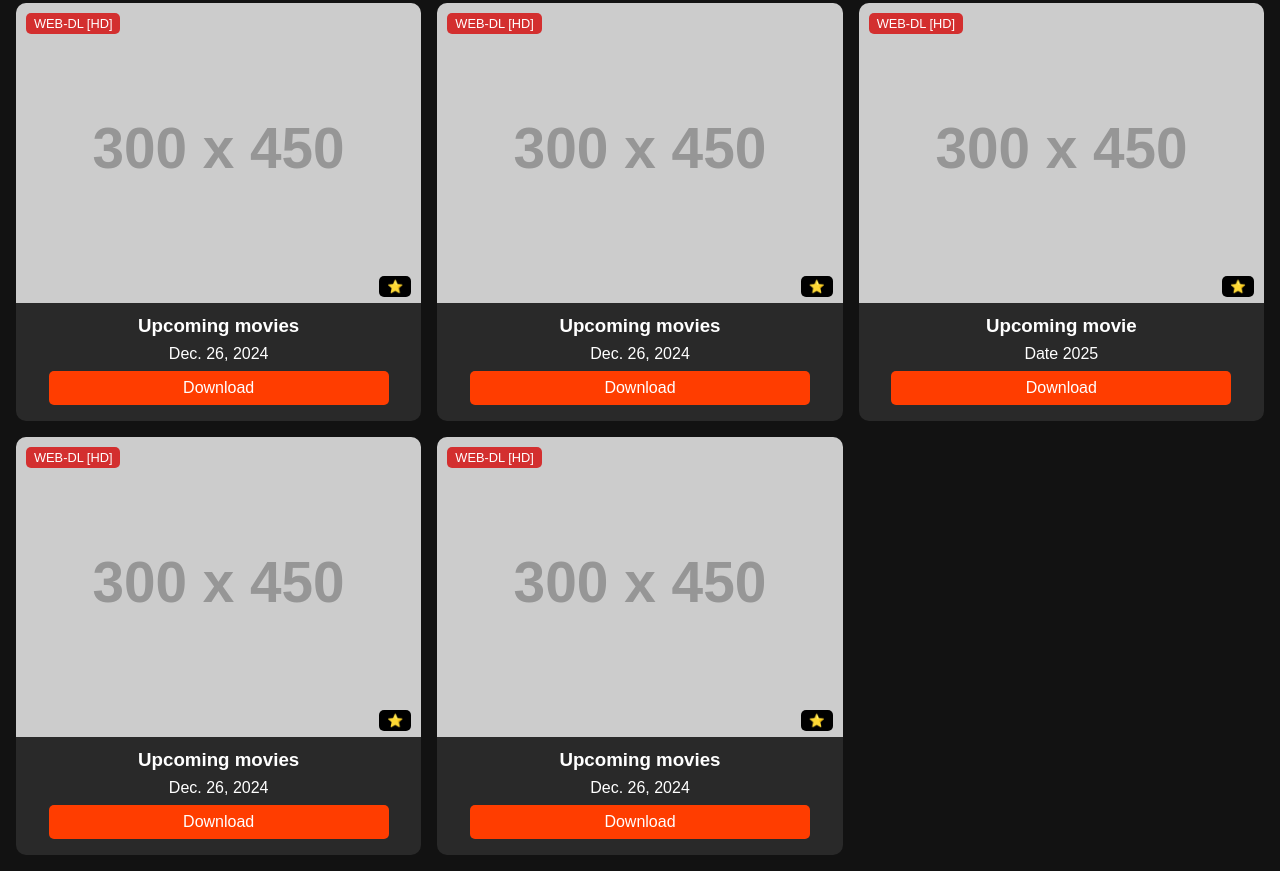
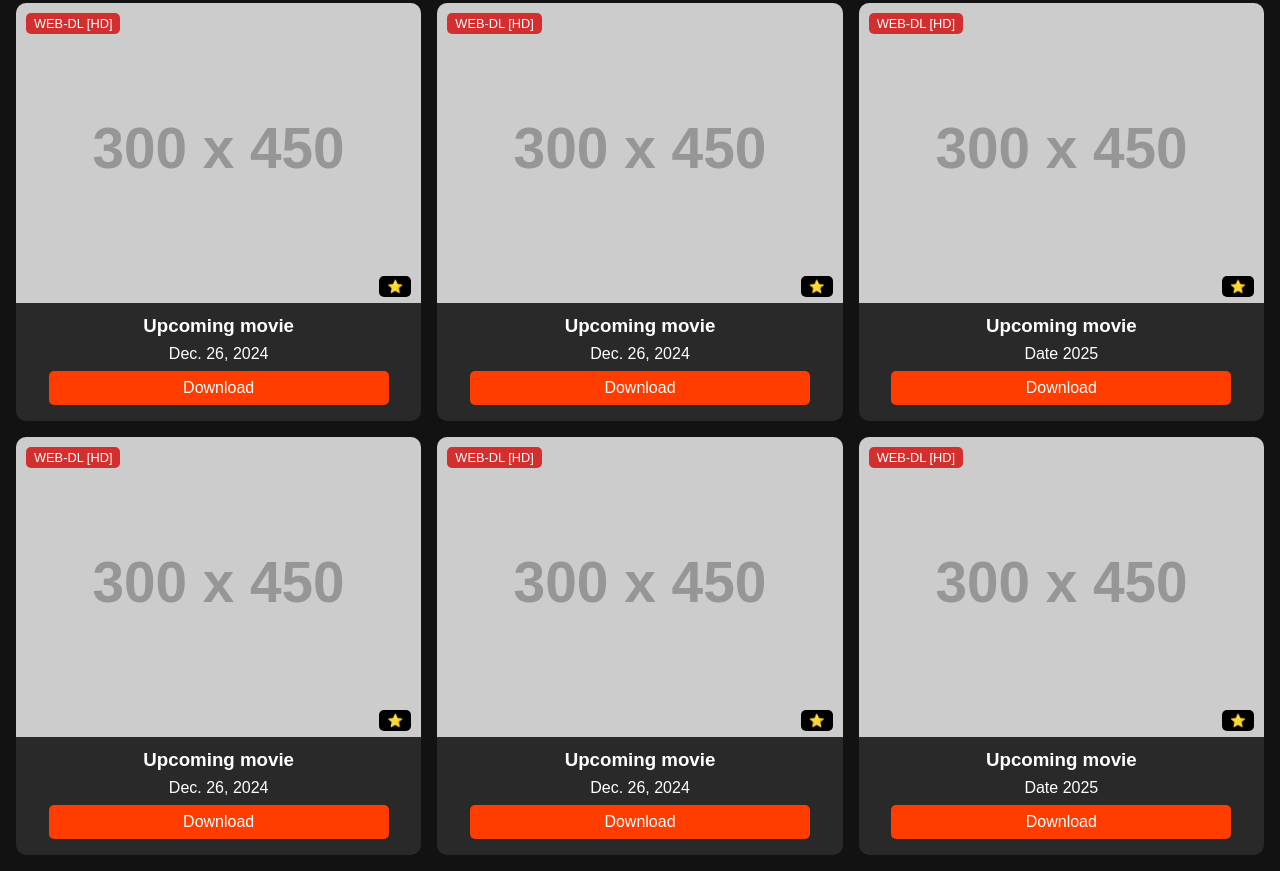
Before and after one commit to rkm008/Movie, a plain HTML site: page index.html in a window 1280 px wide. Shown: the part 2686-3557 px from the top of the page. Drawn offline with Linux system fonts and the light colour scheme; placeholder pictures from the web are drawn by us.

Commit message:
Update index.html

```diff
--- a/index.html
+++ b/index.html
@@ -327,7 +327,7 @@
                 <span class="label">WEB-DL [HD]</span>
                 <span class="rating">⭐</span>
             </div>
-            <h3>Upcoming movies</h3>
+            <h3>Upcoming movie</h3>
             <p>Dec. 26, 2024</p>
             <a href="https://drive.google.com/uc?id=YOUR_FILE_ID&export=download" target="_blank">Download</a>
         </div>
@@ -338,7 +338,7 @@
                 <span class="label">WEB-DL [HD]</span>
                 <span class="rating">⭐</span>
             </div>
-            <h3>Upcoming movies</h3>
+            <h3>Upcoming movie</h3>
             <p>Dec. 26, 2024</p>
             <a href="https://drive.google.com/uc?id=YOUR_FILE_ID&export=download" target="_blank">Download</a>
         </div>
@@ -353,26 +353,37 @@
             <p>Date 2025</p>
             <a href="https://drive.google.com/uc?id=YOUR_FILE_ID&export=download" target="_blank">Download</a>
         </div>
-        <!-- Movie 20 -->
+        <!-- Movie 22 -->
         <div class="movie-card">
             <div style="position: relative;">
                 <img src="https://via.placeholder.com/300x450" alt="Movie">
                 <span class="label">WEB-DL [HD]</span>
                 <span class="rating">⭐</span>
             </div>
-            <h3>Upcoming movies</h3>
+            <h3>Upcoming movie</h3>
             <p>Dec. 26, 2024</p>
             <a href="https://drive.google.com/uc?id=YOUR_FILE_ID&export=download" target="_blank">Download</a>
         </div>
-        <!-- Movie 20 -->
+        <!-- Movie 23 -->
         <div class="movie-card">
             <div style="position: relative;">
                 <img src="https://via.placeholder.com/300x450" alt="Movie">
                 <span class="label">WEB-DL [HD]</span>
                 <span class="rating">⭐</span>
             </div>
-            <h3>Upcoming movies</h3>
+            <h3>Upcoming movie</h3>
             <p>Dec. 26, 2024</p>
+            <a href="https://drive.google.com/uc?id=YOUR_FILE_ID&export=download" target="_blank">Download</a>
+        </div>
+        <!-- Movie 24 -->
+        <div class="movie-card">
+            <div style="position: relative;">
+                <img src="https://via.placeholder.com/300x450" alt="Movie">
+                <span class="label">WEB-DL [HD]</span>
+                <span class="rating">⭐</span>
+            </div>
+            <h3>Upcoming movie</h3>
+            <p>Date 2025</p>
             <a href="https://drive.google.com/uc?id=YOUR_FILE_ID&export=download" target="_blank">Download</a>
         </div>
         <!-- Add more movies here -->
```
